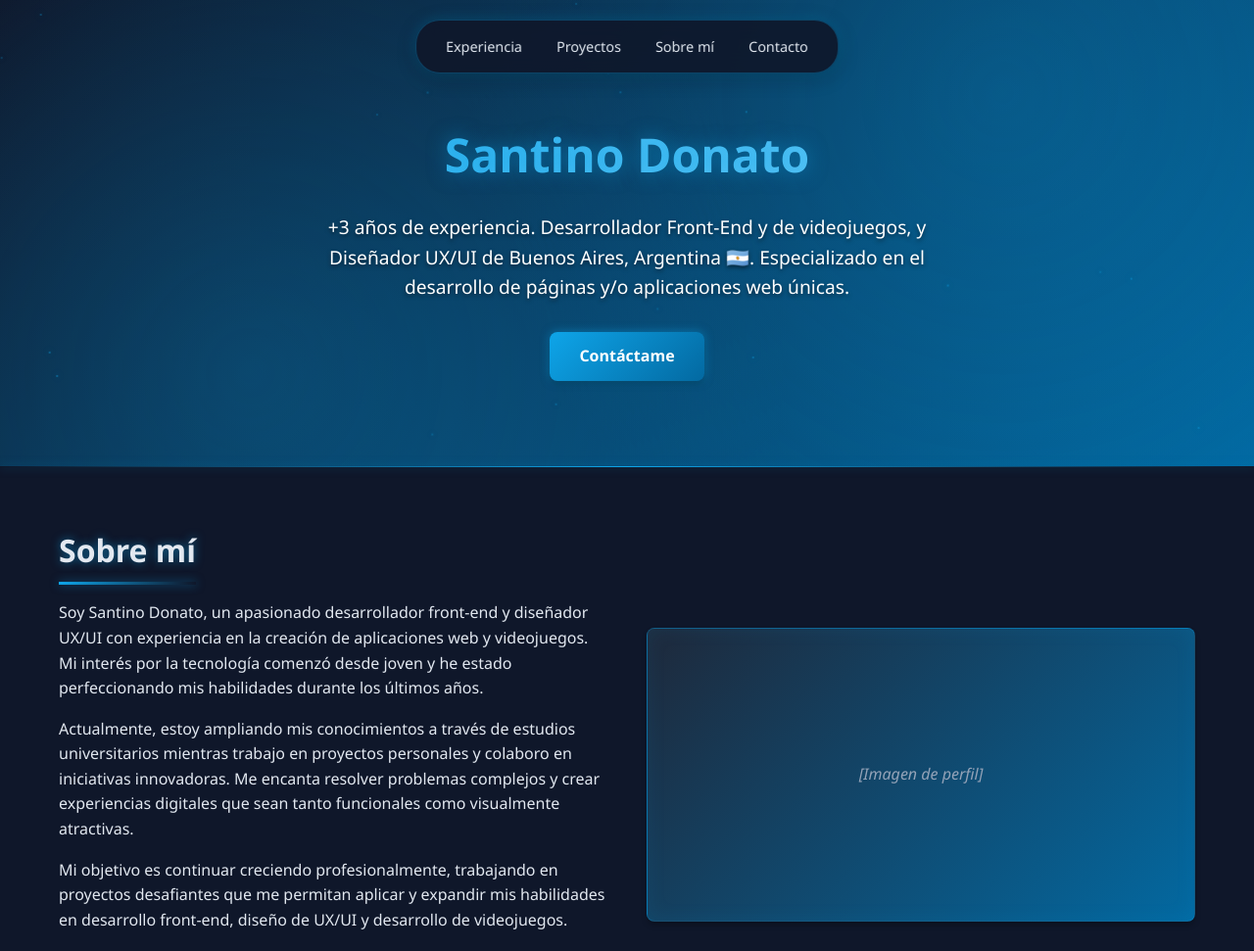
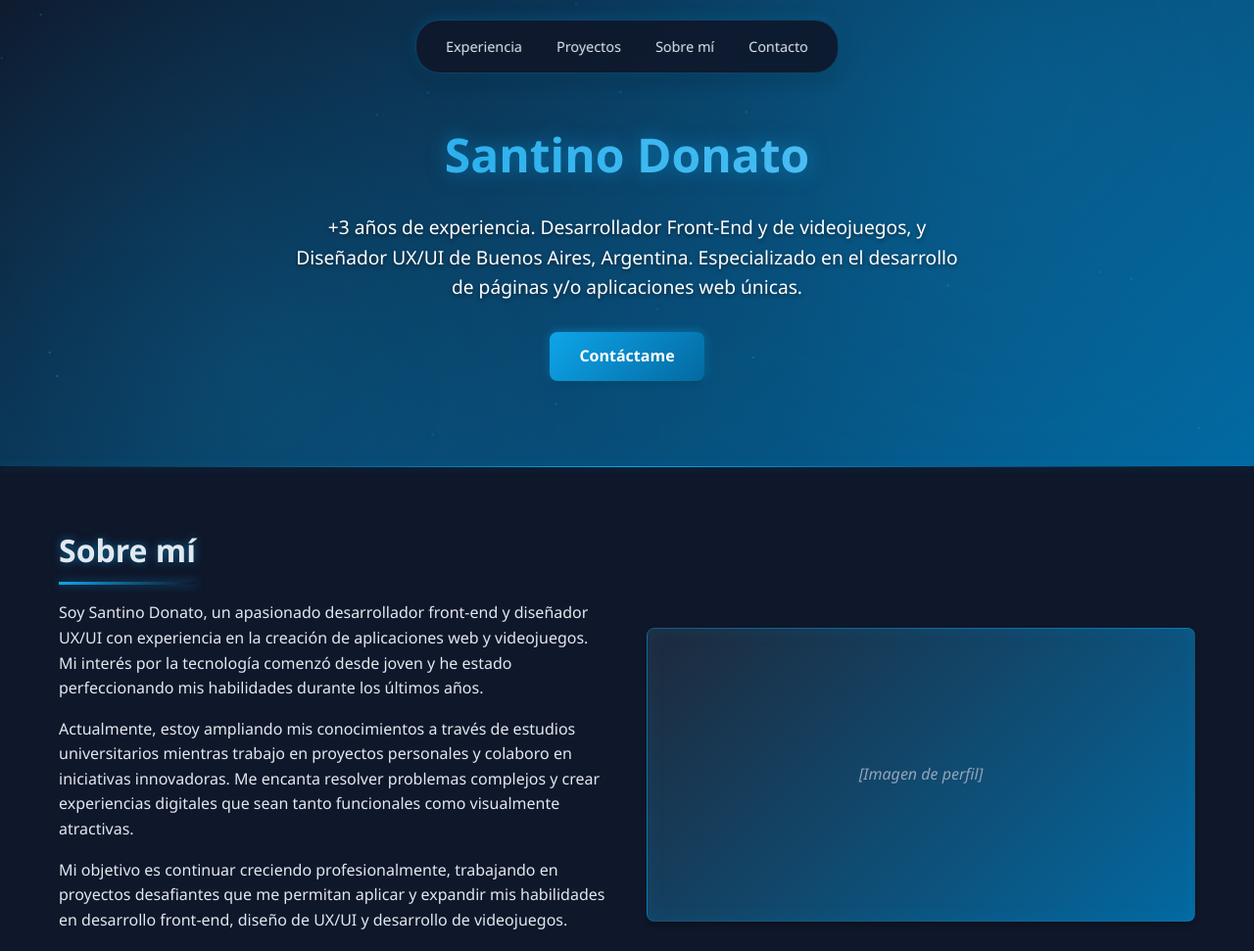
Before and after one commit to SantiDonato48/portfoliodonatomiguez1, a plain HTML site: page index.html in a window 1280 px wide. Shown: the top 971 px of the page at 98% size. Drawn offline with Linux system fonts and the light colour scheme.

Commit message:
littlechanges

```diff
--- a/index.html
+++ b/index.html
@@ -7,7 +7,7 @@
     <link rel="stylesheet" href="style.css">
 </head>
 <body>
-    <!-- Barra de Navegación Flotante -->
+
 <nav class="floating-nav">
     <a href="#experience">Experiencia</a>
     <a href="#projects">Proyectos</a>
@@ -15,18 +15,16 @@
     <a href="#contact">Contacto</a>
 </nav>
 
-    <!-- Header/Hero Section -->
     <header>
         <div class="container">
             <div class="header-content">
                 <h1 class="fade-in-title">Santino Donato</h1>
-                <p>+3 años de experiencia. Desarrollador Front-End y de videojuegos, y Diseñador UX/UI de Buenos Aires, Argentina 🇦🇷. Especializado en el desarrollo de páginas y/o aplicaciones web únicas.</p>
+                <p>+3 años de experiencia. Desarrollador Front-End y de videojuegos, y Diseñador UX/UI de Buenos Aires, Argentina. Especializado en el desarrollo de páginas y/o aplicaciones web únicas.</p>
                 <a href="#contact" class="btn">Contáctame</a>
             </div>
         </div>
     </header>
 
-    <!-- Resto del contenido se mantiene igual -->
     <section class="about" id="about">
         <div class="container">
             <h2>Sobre mí</h2>
@@ -43,7 +41,6 @@
         </div>
     </section>
 
-    <!-- Experience Section -->
     <section class="experience" id="experience">
         <div class="container">
             <h2>Experiencia laboral</h2>
@@ -74,7 +71,6 @@
         </div>
     </section>
 
-    <!-- Education Section -->
     <section class="education" id="education">
         <div class="container">
             <h2>Estudios</h2>
@@ -101,7 +97,6 @@
         </div>
     </section>
 
-    <!-- Skills Section -->
     <section class="skills" id="skills">
         <div class="container">
             <h2>Habilidades</h2>
@@ -143,7 +138,6 @@
         </div>
     </section>
 
-    <!-- Projects Section -->
     <section class="projects" id="projects">
         <div class="container">
             <h2>Proyectos</h2>
@@ -209,7 +203,6 @@
         </div>
     </section>
 
-    <!-- Footer -->
     <footer id="contact">
         <div class="container">
             <div class="footer-content">
```
Also changed, not shown: app.js (+5 -11 lines), style.css (+10 -13 lines).
